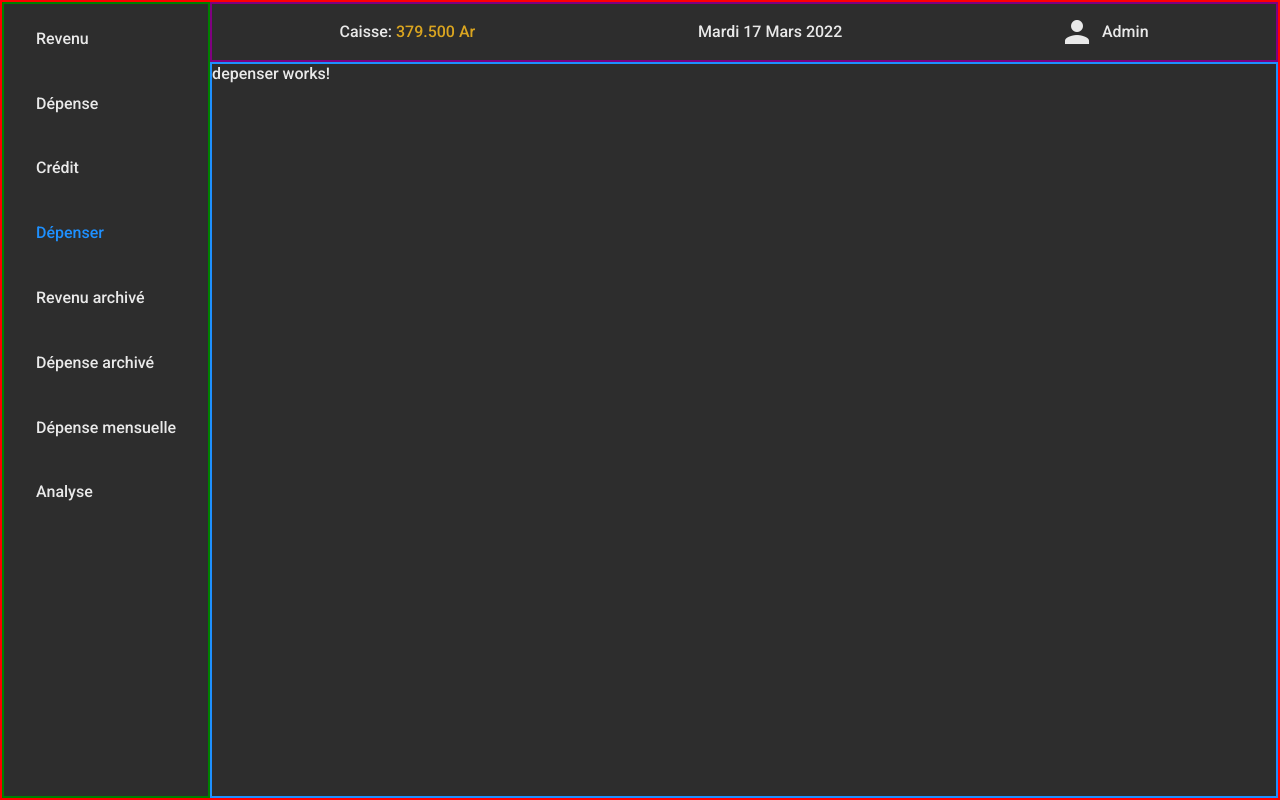
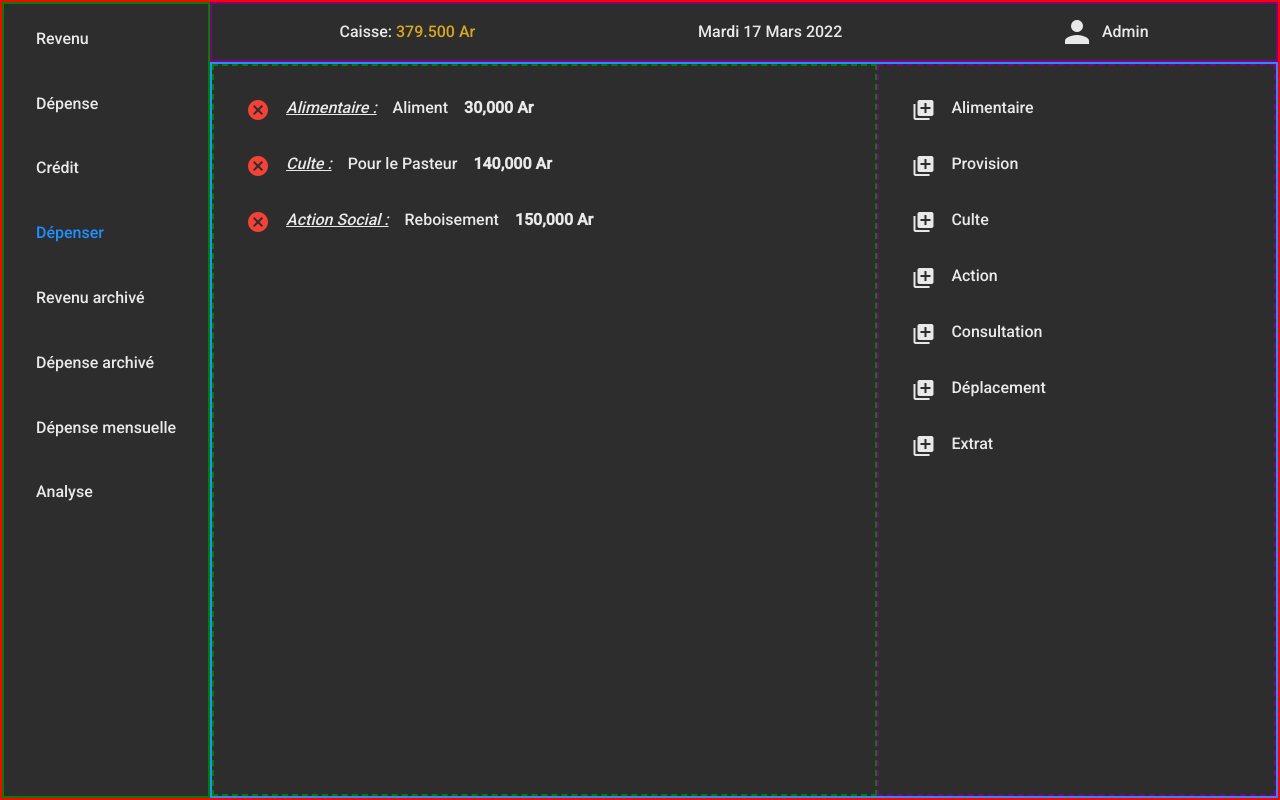
Before and after one commit to RajaRakoto/comptat, an Angular app: page /depenser in a window 1280 px wide. Built offline with nearby package versions, Linux system fonts and the light colour scheme.

Commit message:
new depense

```diff
--- a/src/app/app.module.ts
+++ b/src/app/app.module.ts
@@ -14,9 +14,10 @@ import { RevenuArchiveComponent } from './revenu-archive/revenu-archive.componen
 import { DepenseArchiveComponent } from './depense-archive/depense-archive.component';
 import { DepenseMensuelleComponent } from './depense-mensuelle/depense-mensuelle.component';
 import { AnalyseComponent } from './analyse/analyse.component';
+import { NewDepenseComponent } from './dialog-box/new-depense/new-depense.component';
 
 @NgModule({
-  declarations: [AppComponent, HomeComponent, RevenuComponent, DepenseComponent, CreditComponent, DepenserComponent, RevenuArchiveComponent, DepenseArchiveComponent, DepenseMensuelleComponent, AnalyseComponent],
+  declarations: [AppComponent, HomeComponent, RevenuComponent, DepenseComponent, CreditComponent, DepenserComponent, RevenuArchiveComponent, DepenseArchiveComponent, DepenseMensuelleComponent, AnalyseComponent, NewDepenseComponent],
   imports: [BrowserModule, AppRoutingModule, MaterialModule, BrowserAnimationsModule],
   providers: [],
   bootstrap: [AppComponent],
--- a/src/app/depense-archive/depense-archive.component.ts
+++ b/src/app/depense-archive/depense-archive.component.ts
@@ -13,7 +13,7 @@ export interface DailyDepense {
   total: number;
 }
 
-const REVENU_DATA_1: Depense[] = [
+const DEPENSE_DATA_1: Depense[] = [
   {
     heure: '09:47',
     type: 'Alimentaire',
@@ -40,7 +40,7 @@ const REVENU_DATA_1: Depense[] = [
   },
 ];
 
-const REVENU_DATA_2: Depense[] = [
+const DEPENSE_DATA_2: Depense[] = [
   {
     heure: '07:02',
     type: 'Alimentaire',
@@ -61,16 +61,16 @@ const REVENU_DATA_2: Depense[] = [
   },
 ];
 
-const DAILY_REVENU_DATA_1: DailyDepense = {
+const DAILY_DEPENSE_DATA_1: DailyDepense = {
   date: 'Dimanche 15 Mars 2022',
-  depenses: REVENU_DATA_1,
-  total: totalDailyDepense(REVENU_DATA_1),
+  depenses: DEPENSE_DATA_1,
+  total: totalDailyDepense(DEPENSE_DATA_1),
 };
 
-const DAILY_REVENU_DATA_2: DailyDepense = {
+const DAILY_DEPENSE_DATA_2: DailyDepense = {
   date: 'Lundi 16 Mars 2022',
-  depenses: REVENU_DATA_2,
-  total: totalDailyDepense(REVENU_DATA_2),
+  depenses: DEPENSE_DATA_2,
+  total: totalDailyDepense(DEPENSE_DATA_2),
 };
 
 function totalDailyDepense(depenses: Depense[]) {
@@ -86,7 +86,7 @@ function totalDailyDepense(depenses: Depense[]) {
 })
 export class DepenseArchiveComponent implements OnInit {
   headers = ['heure', 'type', 'motif', 'montant'];
-  depenseArchive = [DAILY_REVENU_DATA_1, DAILY_REVENU_DATA_2];
+  depenseArchive = [DAILY_DEPENSE_DATA_1, DAILY_DEPENSE_DATA_2];
 
   constructor() {}
 
--- a/src/app/depenser/depenser.component.html
+++ b/src/app/depenser/depenser.component.html
@@ -1 +1,29 @@
-<p>depenser works!</p>
+<div class="container">
+  <section class="depense-field">
+    <div class="depense-item" *ngFor="let depense of depenses; let i = index">
+      <mat-icon class="mat-18" color="warn" (click)="onDropDepense(i)"
+        >cancel</mat-icon
+      >
+      <div class="depense-type">{{ depense.type }} :</div>
+      <div class="depense-motif">
+        {{ depense.motif }}
+      </div>
+      <div class="depense-montant">
+        {{ depense.montant | currency: " ":"symbol":"1.0" }} Ar
+      </div>
+    </div>
+  </section>
+
+  <aside class="type-field">
+    <div
+      class="depense-type"
+      *ngFor="let type of types"
+      (click)="onNewDepense(type)"
+    >
+      <mat-icon class="mat-18">queue</mat-icon>
+      <div class="depense-type-libelle">
+        {{ type }}
+      </div>
+    </div>
+  </aside>
+</div>
--- a/src/app/depenser/depenser.component.scss
+++ b/src/app/depenser/depenser.component.scss
@@ -0,0 +1,60 @@
+.container {
+    width: 100%;
+    height: 100%;
+    display: flex;
+
+    section.depense-field {
+        border: 2px dashed green;
+        flex: 2;
+
+        .depense-item {
+            display: flex;
+            margin-left: 2rem;
+            margin-top: 2rem;
+
+            div {
+                margin-left: 1rem;
+            }
+
+            .depense-type {
+                text-decoration: underline;
+                font-style: italic;
+                text-transform: capitalize;
+            }
+
+            .depense-montant {
+                font-weight: bold;
+            }
+        }
+
+        button {
+            margin-top: 2rem;
+            padding: 0.1rem 2.5rem;
+            border-radius: 1.2rem;
+        }
+    }
+
+    aside.type-field {
+        border: 2px dashed purple;
+        flex: 1;
+        padding: 2rem;
+
+        .depense-type {
+            margin-bottom: 2rem;
+            display: flex;
+            cursor: pointer;
+
+            .depense-type-libelle {
+                margin-left: 1rem;
+            }
+
+        }
+
+        .depense-type:hover {
+            * {
+                color: dodgerblue;
+            }
+        }
+
+    }
+}
--- a/src/app/depenser/depenser.component.ts
+++ b/src/app/depenser/depenser.component.ts
@@ -1,15 +1,79 @@
+import { DepenseService } from './../services/depense.service';
+import { NewDepenseComponent } from './../dialog-box/new-depense/new-depense.component';
 import { Component, OnInit } from '@angular/core';
+import { MatDialog } from '@angular/material/dialog';
+
+export interface Depense {
+  type: string;
+  heure: string;
+  motif: string;
+  montant: number;
+}
+
+const DEPENSE_DATA: Depense[] = [
+  {
+    heure: '07:02',
+    type: 'Alimentaire',
+    motif: 'Aliment',
+    montant: 30000,
+  },
+  {
+    heure: '10:19',
+    type: 'Culte',
+    motif: 'Pour le Pasteur',
+    montant: 140000,
+  },
+  {
+    heure: '12:22',
+    type: 'Action social',
+    motif: 'Reboisement',
+    montant: 150000,
+  },
+];
+
+const DEPENSE_TYPE = [
+  'Alimentaire',
+  'Provision',
+  'Culte',
+  'Action',
+  'Consultation',
+  'Déplacement',
+  'Extrat',
+];
 
 @Component({
   selector: 'app-depenser',
   templateUrl: './depenser.component.html',
-  styleUrls: ['./depenser.component.scss']
+  styleUrls: ['./depenser.component.scss'],
 })
 export class DepenserComponent implements OnInit {
+  depenses = DEPENSE_DATA;
+  types = DEPENSE_TYPE;
 
-  constructor() { }
+  constructor(
+    private dialog: MatDialog,
+    private depenseService: DepenseService
+  ) {}
 
-  ngOnInit(): void {
+  ngOnInit(): void {}
+
+  onNewDepense(type: string) {
+    this.depenseService.newDepense.type = type;
+
+    this.dialog.open(NewDepenseComponent, {
+      width: '350px',
+    });
+
+    this.dialog.afterAllClosed.subscribe(() => {
+      const _depense = this.depenseService.newDepense;
+      if (_depense.montant) {
+        this.depenses.push(_depense);
+        this.depenseService.dropNewDepense();
+      }
+    });
   }
 
+  onDropDepense(index: number) {
+    this.depenses.splice(index, 1);
+  }
 }
--- /dev/null
+++ b/src/app/dialog-box/new-depense/new-depense.component.html
@@ -0,0 +1,27 @@
+<div class="container">
+  <div class="title">
+    <h1>
+      {{ depense.type }}
+    </h1>
+  </div>
+  <form>
+    <div class="item motif">
+      <p>Motif</p>
+      <input type="text" id="motif" #motif />
+    </div>
+
+    <div class="item montant">
+      <p>Montant</p>
+      <input type="number" id="montant" #montant />
+    </div>
+
+    <button
+      mat-raised-button
+      color="primary"
+      type="button"
+      (click)="onSubmit(motif.value, +montant.value)"
+    >
+      Confirmer
+    </button>
+  </form>
+</div>
--- /dev/null
+++ b/src/app/dialog-box/new-depense/new-depense.component.scss
@@ -0,0 +1,50 @@
+
+.container {
+    width: 100%;
+    height: 100%;
+
+    h1 {
+        width: 100%;
+        text-align: center;
+        color: dodgerblue;
+        font-weight: bold;
+        text-transform: capitalize;
+    }
+
+    * {
+        color: #2d2d2d;
+    }
+
+    form {
+        display: flex;
+        flex-direction: column;
+        align-items: center;
+    }
+
+    .item {
+        display: flex;
+        justify-content: space-between;
+        align-items: center;
+        _border: 2px dashed green;
+        width: 280px;
+        margin-bottom: 1rem;
+
+        * {
+            display: block;
+        }
+
+        p {
+            transform: translateY(8px);
+        }
+
+        input {
+            width: 200px;
+        }
+
+    }
+
+    button {
+        padding: 0.1rem 2.5rem;
+        border-radius: 1.2rem;
+    }
+}
--- /dev/null
+++ b/src/app/dialog-box/new-depense/new-depense.component.ts
@@ -0,0 +1,42 @@
+import { DepenseService } from './../../services/depense.service';
+import { Component, OnInit } from '@angular/core';
+import { MatDialog } from '@angular/material/dialog';
+
+export interface Depense {
+  type: string;
+  heure: string;
+  motif: string;
+  montant: number;
+}
+
+@Component({
+  selector: 'app-new-depense',
+  templateUrl: './new-depense.component.html',
+  styleUrls: ['./new-depense.component.scss'],
+})
+export class NewDepenseComponent implements OnInit {
+  depense: Depense = {
+    type: '',
+    heure: '',
+    motif: '',
+    montant: 0,
+  };
+
+  constructor(
+    private dialog: MatDialog,
+    private depenseService: DepenseService
+  ) {}
+
+  ngOnInit(): void {
+    this.depense = this.depenseService.newDepense;
+  }
+
+  onSubmit(motif: string, montant: number) {
+    this.depense.motif = motif.trim();
+    this.depense.montant = montant;
+    this.depense.heure = `${new Date()}`;
+
+    this.depenseService.newDepense = this.depense;
+    this.dialog.closeAll();
+  }
+}
--- a/src/app/home/home.component.scss
+++ b/src/app/home/home.component.scss
@@ -20,6 +20,10 @@ mat-toolbar {
             margin-top: 1.3rem;
             font-weight: 500;
             cursor: pointer;
+
+            &:hover {
+                color: skyblue
+            }
         }
 
         .selected-menu-item {
--- a/src/app/modules/material/material.module.ts
+++ b/src/app/modules/material/material.module.ts
@@ -3,7 +3,7 @@ import { MatButtonModule } from '@angular/material/button';
 import { MatIconModule } from '@angular/material/icon';
 import { MatToolbarModule } from '@angular/material/toolbar';
 import { MatTableModule } from '@angular/material/table';
-import {} from '@angular/material';
+import { MatDialogModule } from '@angular/material/dialog';
 import {} from '@angular/material';
 import {} from '@angular/material';
 import {} from '@angular/material';
@@ -17,6 +17,7 @@ let materials = [
   MatIconModule,
   MatToolbarModule,
   MatTableModule,
+  MatDialogModule,
 ];
 
 @NgModule({
--- /dev/null
+++ b/src/app/services/depense.service.ts
@@ -0,0 +1,31 @@
+import { Injectable } from '@angular/core';
+
+export interface Depense {
+  type: string;
+  heure: string;
+  motif: string;
+  montant: number;
+}
+
+@Injectable({
+  providedIn: 'root',
+})
+export class DepenseService {
+  newDepense: Depense = {
+    heure: '',
+    montant: 0,
+    motif: '',
+    type: '',
+  };
+
+  constructor() {}
+
+  dropNewDepense() {
+    this.newDepense = {
+      heure: '',
+      montant: 0,
+      motif: '',
+      type: '',
+    };
+  }
+}
--- a/src/styles.scss
+++ b/src/styles.scss
@@ -11,6 +11,10 @@ html {
     background-color: #2d2d2d;
 }
 
+mat-icon {
+    cursor: pointer;
+}
+
 * {
     box-sizing: border-box;
     color: rgb(233, 233, 233);
```
Also changed, not shown: 2 other files (tests, documents, lock files or other folders).
